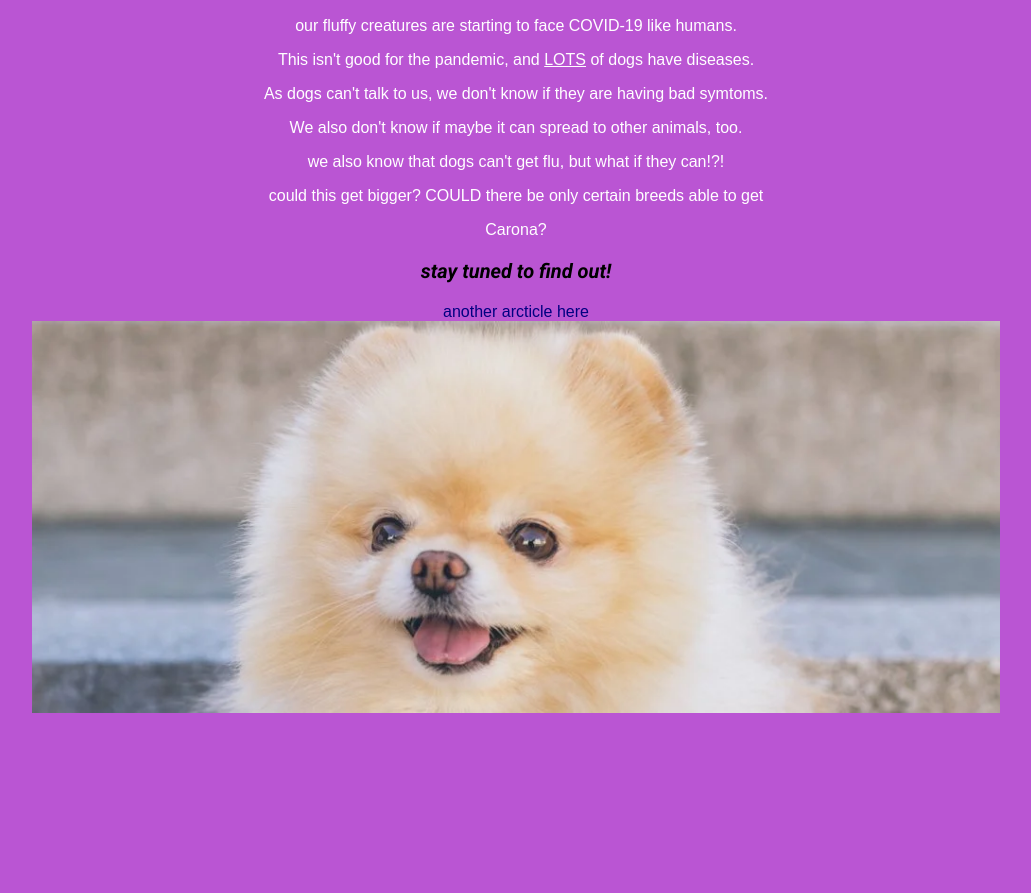
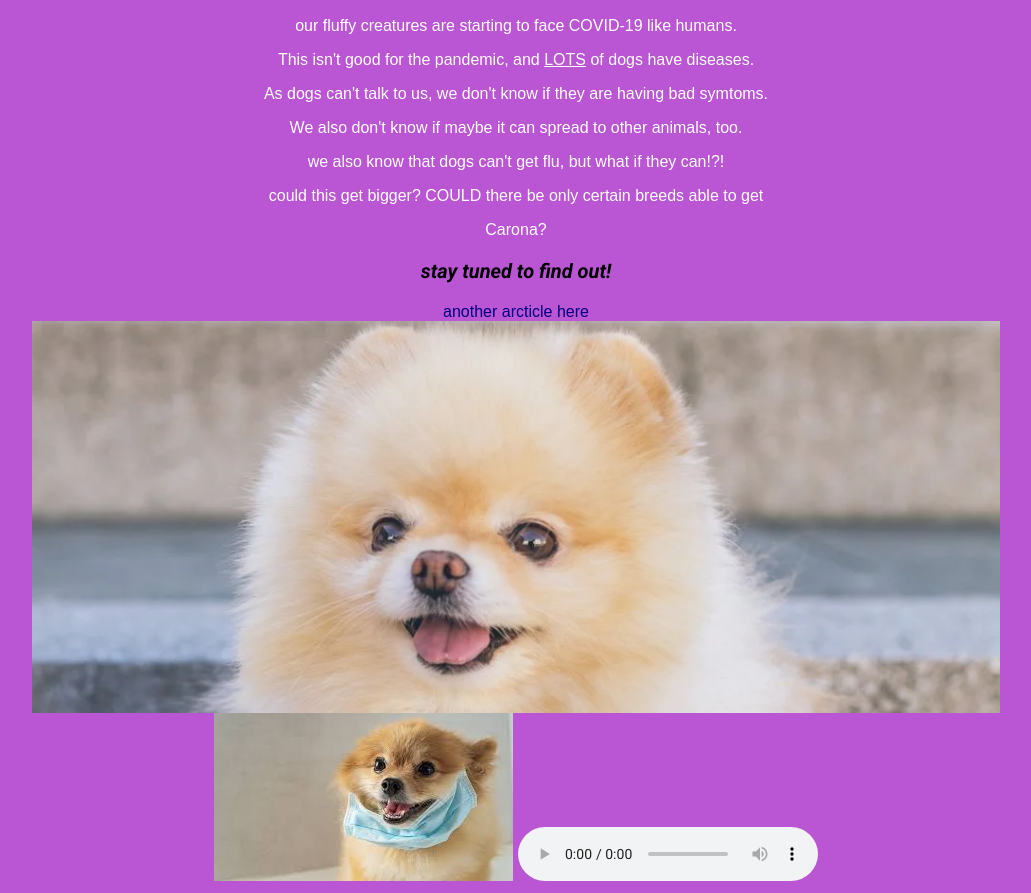
Before and after one commit to aashyna/aashyna.github.io, a plain HTML site: page index.html in a window 1280 px wide. Shown: the part 98-991 px from the top of the page, without its empty margins (124-1155 px from the left). Before the commit the page ends 819 px from the top, so only its background shows below. Drawn offline with Linux system fonts and the light colour scheme.

Commit message:
Update index.html

```diff
--- a/index.html
+++ b/index.html
@@ -19,6 +19,11 @@
     <a class="links" href="dog-food.html"> another arcticle here </a>
     <br>
     <img id="cute-dog-with-carona"src="cute-dog-with-carona.webp"></img>
+    <img id="be-safe"src="be-safe.jpg"></img>
+    <audio controls>
+      <source src="barker-Trio.mp3" type="audio/mpeg">
+      No audio for you on this browser cat person.
+    </audio>
   </body>
 
 </html>
```
